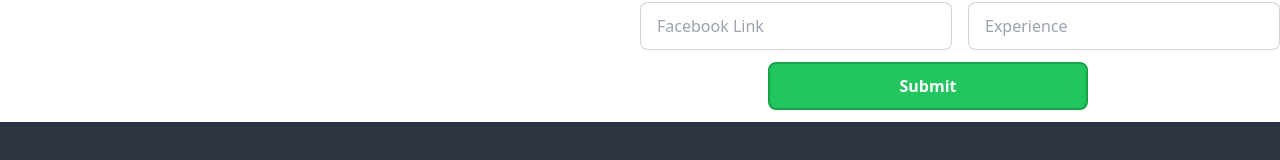
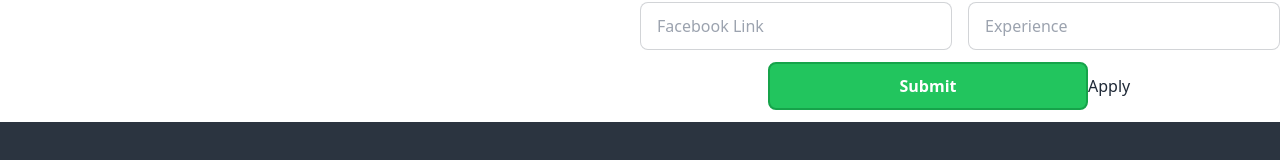
Before and after one commit to NFRIDOY/fitness-tracker-x-client, a React (Vite) app: page /BeATrainer in a window 1280 px wide. Shown: the part 488-648 px from the top of the page. Built offline with nearby package versions, Linux system fonts and the light colour scheme; no server answers; sample sign-in values are in the browser's storage.

Commit message:
apply btn

```diff
--- a/src/components/BeATrainer/BeATrainer.jsx
+++ b/src/components/BeATrainer/BeATrainer.jsx
@@ -125,6 +125,9 @@ export default function BeATrainer() {
                         <div className="w-96 mx-auto">
                             {/* <label htmlFor="yyyyy" className="block mb-2 text-sm font-medium text-black ">Your Job Title</label> */}
                             <input type="submit" name="submit" id="submit" className="input input-bordered w-full max-w-xs bg-green-500 hover:bg-green-600 border-2 border-green-600 text-white font-bold " placeholder="Submit" required="" />
+                            <button>
+                                Apply
+                            </button>
                         </div>
                     </form>
                 </div >
```
